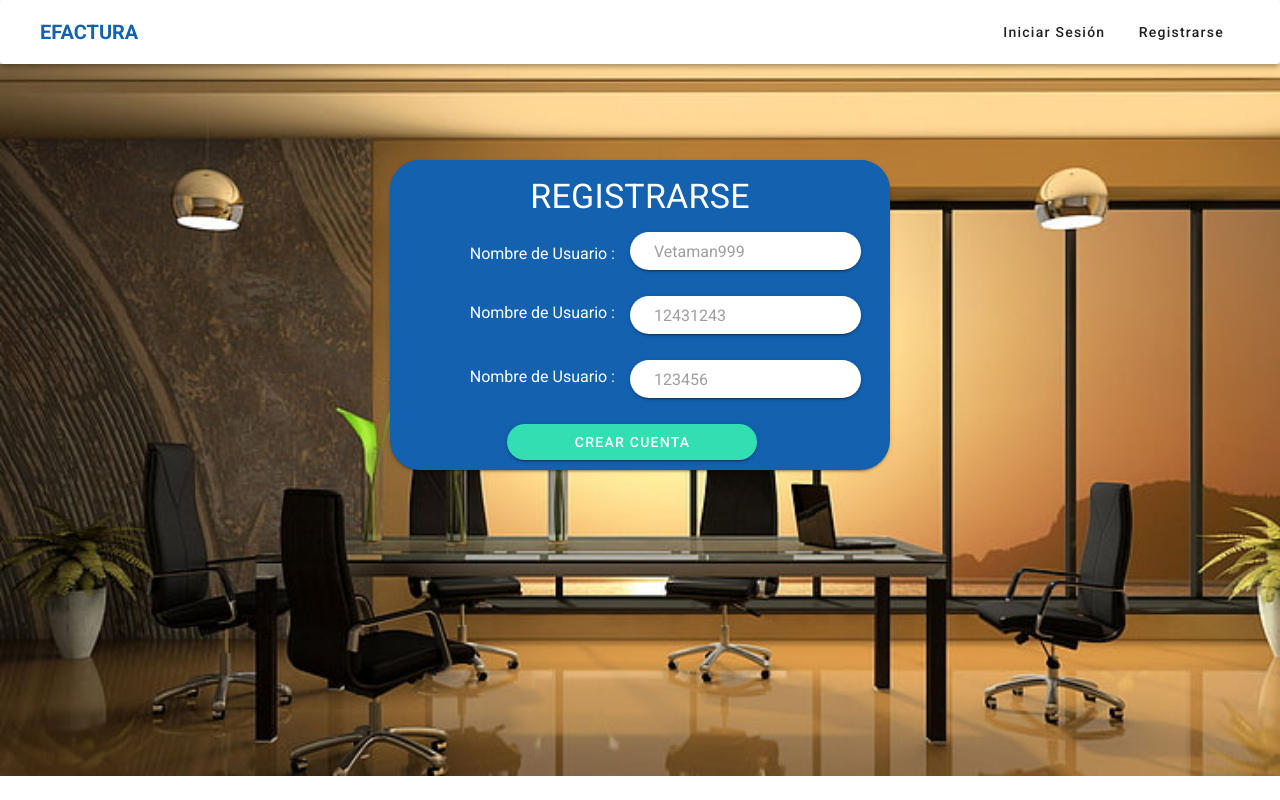
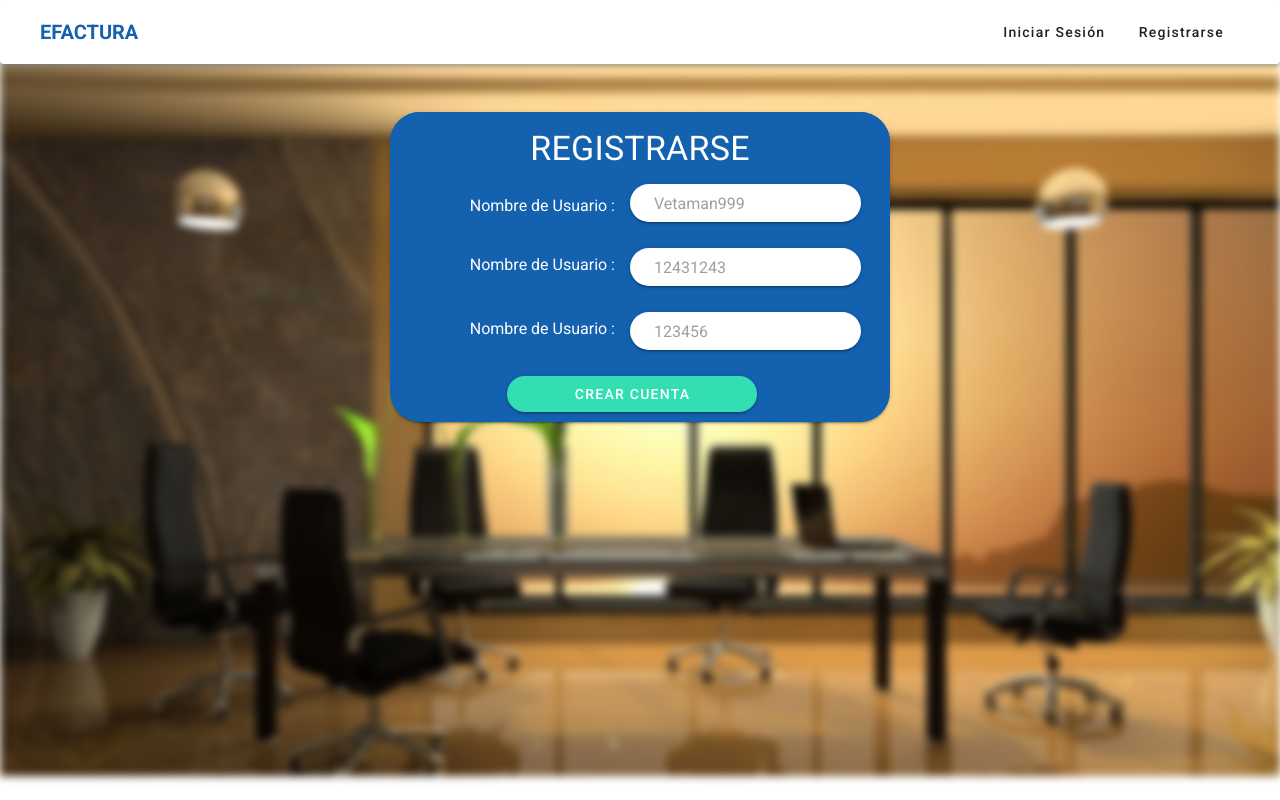
Before and after one commit to George2811/web-efactura, a Vue app: page /Register in a window 1280 px wide. Built offline with nearby package versions, Linux system fonts and the light colour scheme.

Commit message:
Unificar diseño y mejorar Login y Register

```diff
--- a/src/components/login-form.vue
+++ b/src/components/login-form.vue
@@ -1,5 +1,5 @@
 <template>
-  <v-card class="mx-auto py-8 primary" dark max-width="394">
+  <v-card class="mx-auto py-8 primary" dark max-width="394" style="border-radius: 30px">
     <v-card-text class="py-0 mb-6">
       <h1 class="text-h4 text-center white--text">
         Iniciar Sesión
--- a/src/views/Login.vue
+++ b/src/views/Login.vue
@@ -1,26 +1,47 @@
 <template>
-  <div class="bg py-12">
-    <login-form class="my-12"></login-form>
+  <div class="global">
+
+    <div class="bg py-12">
+
+    </div>
+    <div class="form1">
+      <login-form class="my-12"></login-form>
+    </div>
   </div>
+
 </template>
 
 <script>
 import LoginForm from '@/components/login-form.vue'
+
 export default {
   name: "Login",
   components: {
     LoginForm
   }
+
+
 }
 </script>
 
 <style scoped>
+  .global{
+    position: relative;
+  }
   .bg{
     background-image: url("../assets/bg_login.jpg");
     width: 100%;
-    height: 92vh;
+    height: 89vh;
     background-size: cover;
     background-position: center;
+    position: absolute;
+    margin-top: -5%; /*TRUQUITO PARA QUITAR EL SCROLL INCOMODO*/
+    filter: blur(4px);
+  }
+  .form1{
+    margin: 0 auto;
     position: relative;
+    top: 20%
   }
+
 </style>
--- a/src/views/Register.vue
+++ b/src/views/Register.vue
@@ -1,11 +1,15 @@
 <template>
-  <div
-      class="bg py-12">
-    <Registerform
-        class="py-12"
-    >
-    </Registerform>
+
+  <div class="global">
+    <div class="bg py-12"></div>
+
+    <div class="form1">
+      <Registerform class="py-12"></Registerform>
+    </div>
+
   </div>
+
+
 </template>
 
 <script>
@@ -20,12 +24,25 @@ export default {
 </script>
 
 <style scoped>
+
+.global{
+  position: relative;
+}
+
 .bg{
   background-image: url("../assets/table-office-chairs-glass-window-wallpaper-preview.jpg");
   width: 100%;
   height: 89vh;
   background-size: cover;
   background-position: center;
+  position: absolute;
+  filter: blur(4px);
+}
+
+.form1{
+  margin: 0 auto;
   position: relative;
+  top: 20%
 }
+
 </style>
```
Also changed, not shown: 1 other file (tests, documents, lock files or other folders).
